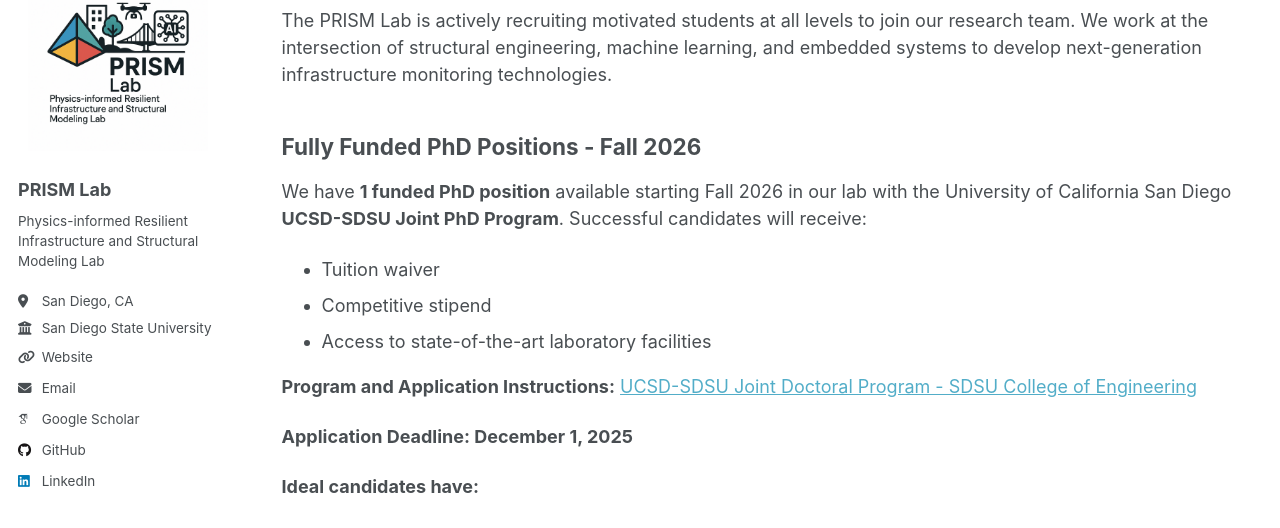
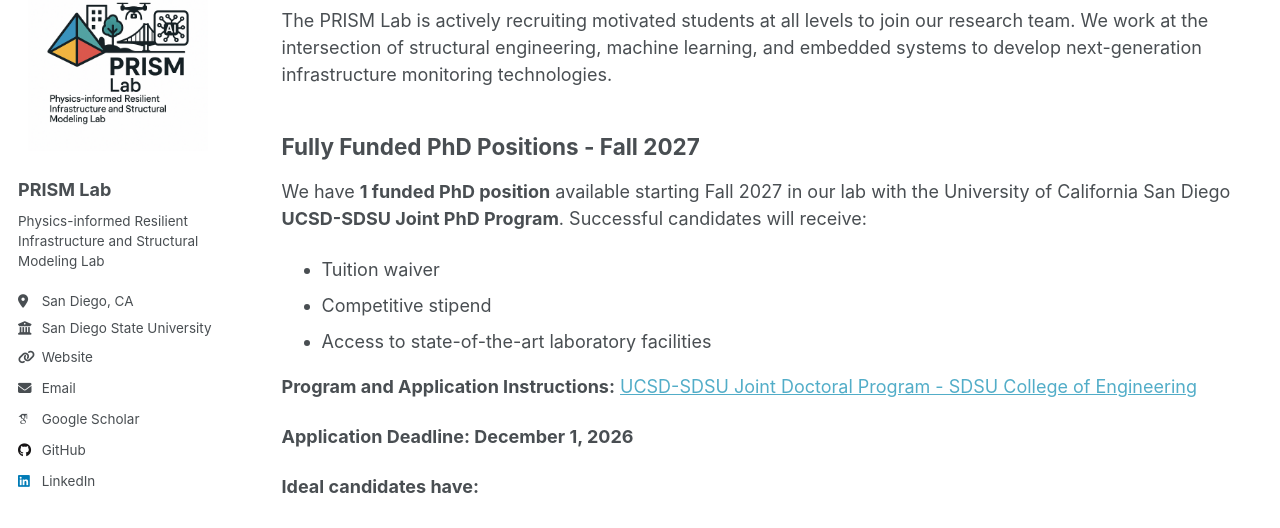
Before and after one commit to shaikalthaf4/shaikalthaf4.github.io, a Jekyll site: the page built from _pages/positions.md, in a window 1280 px wide and 900 px high. Shown: the part 151-679 px from the top of the window. Built offline with Jekyll 4.4.1, drawn with Linux system fonts in a browser that asks for light colours; some web fonts are replaced; a script that is not in the unit is left out.

Commit message:
Update page

```diff
--- a/_pages/positions.md
+++ b/_pages/positions.md
@@ -7,9 +7,9 @@ author_profile: true
 
 The PRISM Lab is actively recruiting motivated students at all levels to join our research team. We work at the intersection of structural engineering, machine learning, and embedded systems to develop next-generation infrastructure monitoring technologies.
 
-## Fully Funded PhD Positions - Fall 2026
+## Fully Funded PhD Positions - Fall 2027
 
-We have **1 funded PhD position** available starting Fall 2026 in our lab with the University of California San Diego **UCSD-SDSU Joint PhD Program**. Successful candidates will receive:
+We have **1 funded PhD position** available starting Fall 2027 in our lab with the University of California San Diego **UCSD-SDSU Joint PhD Program**. Successful candidates will receive:
 
 - Tuition waiver
 - Competitive stipend
@@ -18,7 +18,7 @@ We have **1 funded PhD position** available starting Fall 2026 in our lab with t
 **Program and Application Instructions:**
 [UCSD-SDSU Joint Doctoral Program - SDSU College of Engineering](https://www.engineering.sdsu.edu/admissions/joint-doctoral)
 
-**Application Deadline: December 1, 2025**
+**Application Deadline: December 1, 2026**
 
 **Ideal candidates have:**
 - Strong background in civil/structural engineering, computer science, or related fields
```
Also changed, not shown: _pages/team.md (+11 -1 lines).
